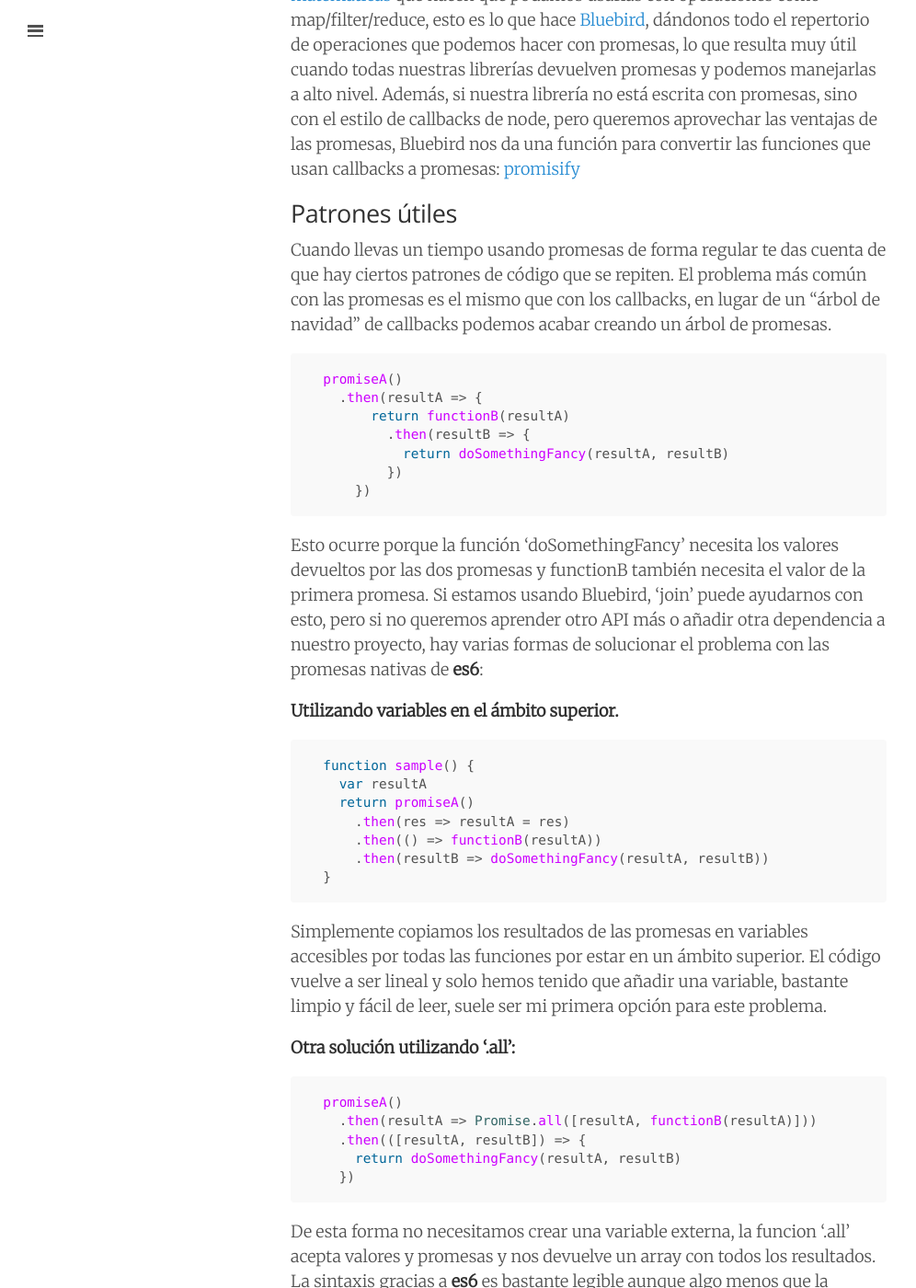
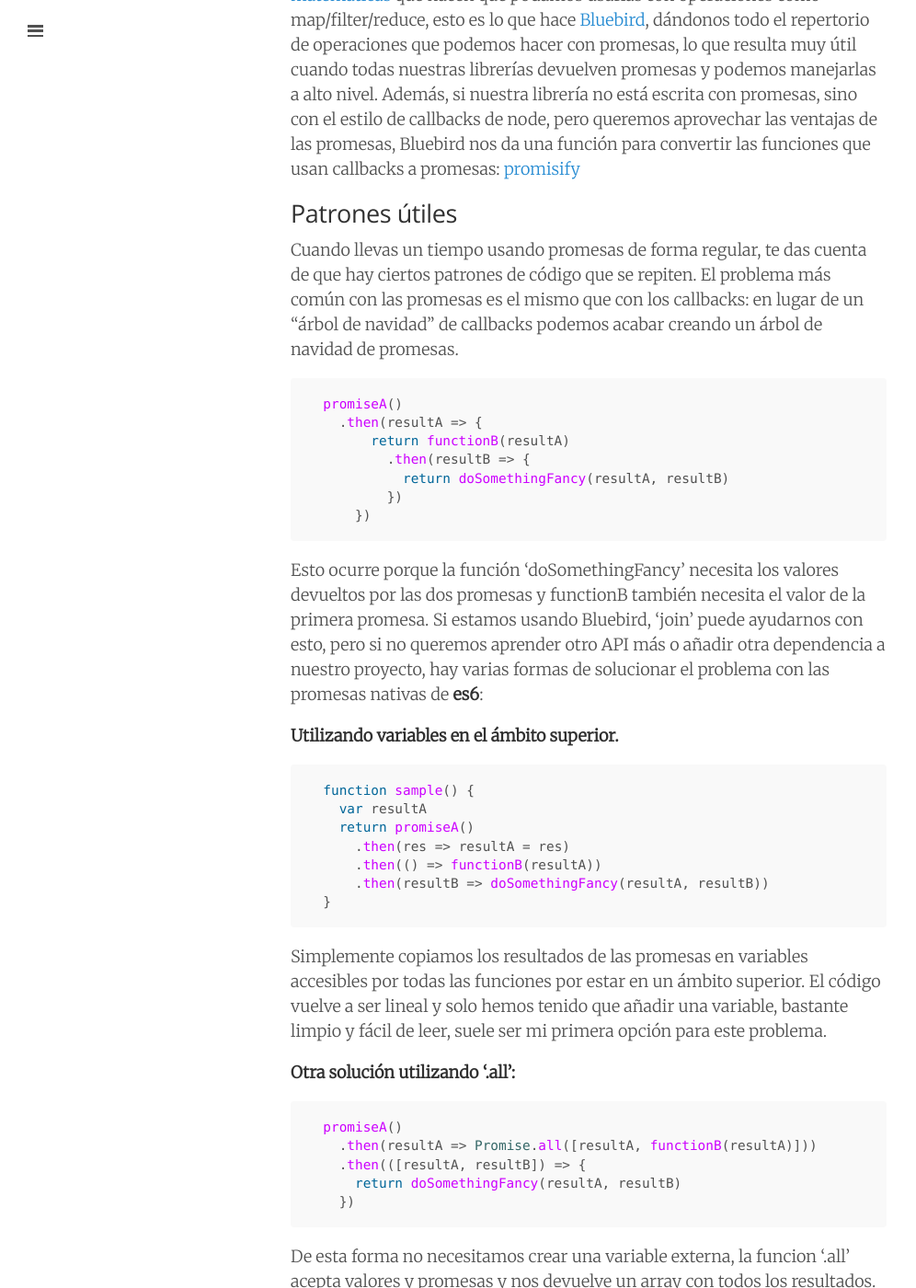
Before and after one commit to juanmirod/juanmirod.github.io, a Jekyll site: the page built from _posts/2016-11-25-promesas-en-javascript.markdown, in a window 1280 px wide and 1400 px high, scrolled down 6241 px. Shown: the whole window at 92% size, without its empty margins (0-996 px from the left). Built offline with Jekyll 4.4.1, drawn with Linux system fonts in a browser that asks for light colours; some of the changed lines change nothing that is shown; some of the changed text lies outside the part shown.

Commit message:
fix: grammar and typos

````diff
--- a/_posts/2016-11-25-promesas-en-javascript.markdown
+++ b/_posts/2016-11-25-promesas-en-javascript.markdown
@@ -192,7 +192,7 @@
 
 ## Patrones útiles
 
-Cuando llevas un tiempo usando promesas de forma regular te das cuenta de que hay ciertos patrones de código que se repiten. El problema más común con las promesas es el mismo que con los callbacks, en lugar de un "árbol de navidad" de callbacks podemos acabar creando un árbol de promesas.
+Cuando llevas un tiempo usando promesas de forma regular, te das cuenta de que hay ciertos patrones de código que se repiten. El problema más común con las promesas es el mismo que con los callbacks: en lugar de un "árbol de navidad" de callbacks podemos acabar creando un árbol de navidad de promesas.
 
 ```javascript
   promiseA()
@@ -237,7 +237,7 @@
 ```javascript
   function joinPromises(functionA, functionAB) {
     return (resultA) => {
-      return functionA(resultA).then(resultB => functionAB(resultA, resultB))
+      return functionB(resultA).then(resultB => functionAB(resultA, resultB))
     }
   }
 
@@ -252,7 +252,7 @@
 ```javascript
   function joinPromises(functionA, functionAB) {
     return (resultA) => {
-      return functionA(resultA).then(resultB => functionAB(resultA, resultB))
+      return functionB(resultA).then(resultB => functionAB(resultA, resultB))
     }
   }
 
````
